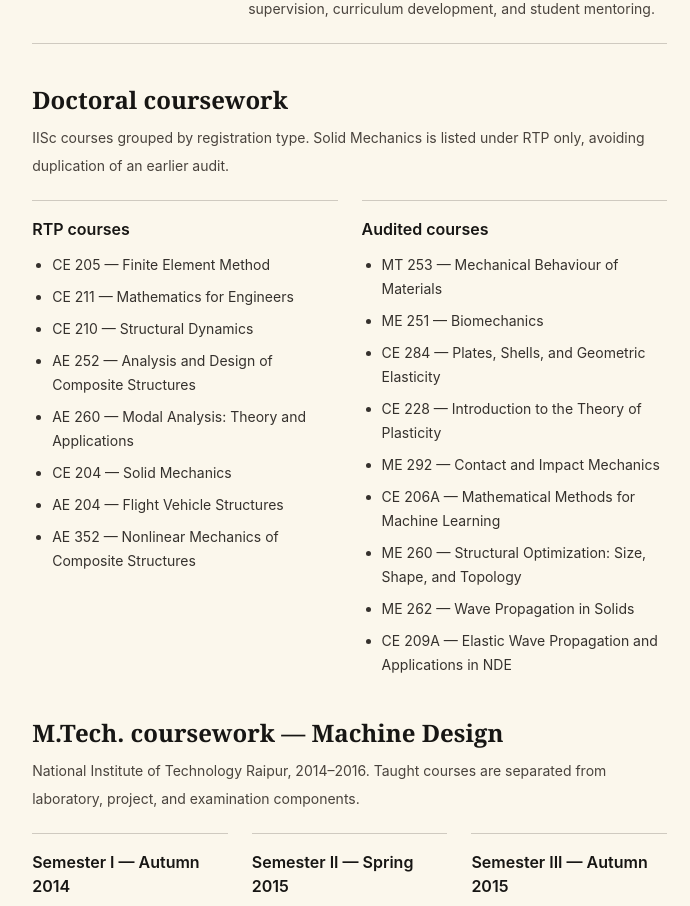
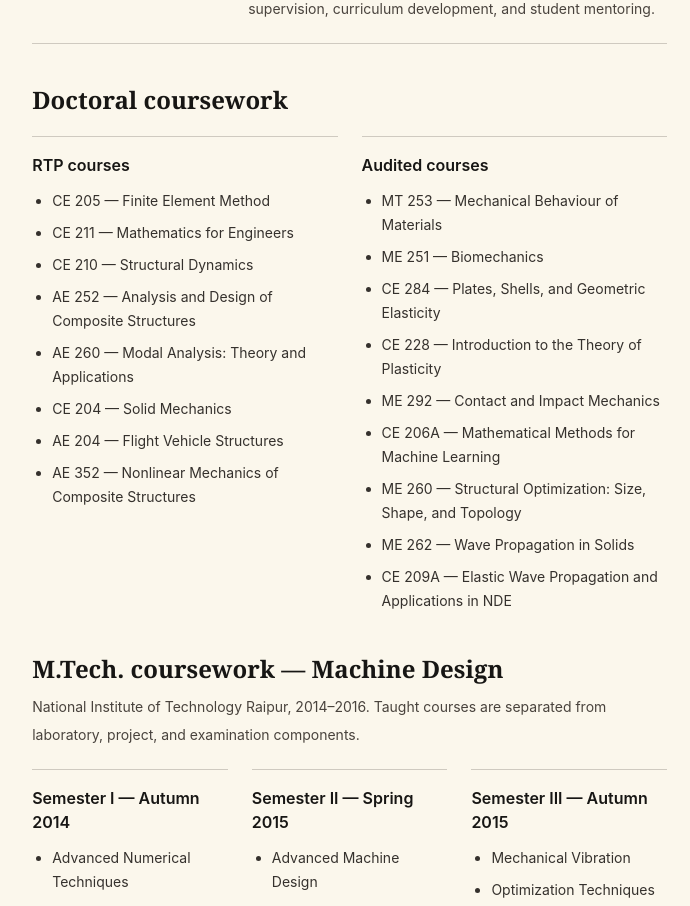
Before and after one commit to pramaybaero-droid/pramaybaero-droid.github.io, a React (Vite) app: page / in a window 1280 px wide. Shown: the part 7180-8086 px from the top of the page, without its empty margins (549-1239 px from the left). Built offline with nearby package versions, Linux system fonts and the light colour scheme.

Commit message:
Remove administrative course-registration note from website

```diff
--- a/src/App.tsx
+++ b/src/App.tsx
@@ -179,10 +179,6 @@ function App() {
                 <h3 className="font-serif text-2xl font-semibold text-graphite-950">
                   Doctoral coursework
                 </h3>
-                <p className="mt-2 text-sm leading-7 text-graphite-600">
-                  IISc courses grouped by registration type. Solid Mechanics is
-                  listed under RTP only, avoiding duplication of an earlier audit.
-                </p>
                 <div className="mt-5 grid gap-6 md:grid-cols-2">
                   {profile.coursework.map((group) => (
                     <div key={group.category} className="border-t border-graphite-200 pt-4">
```
